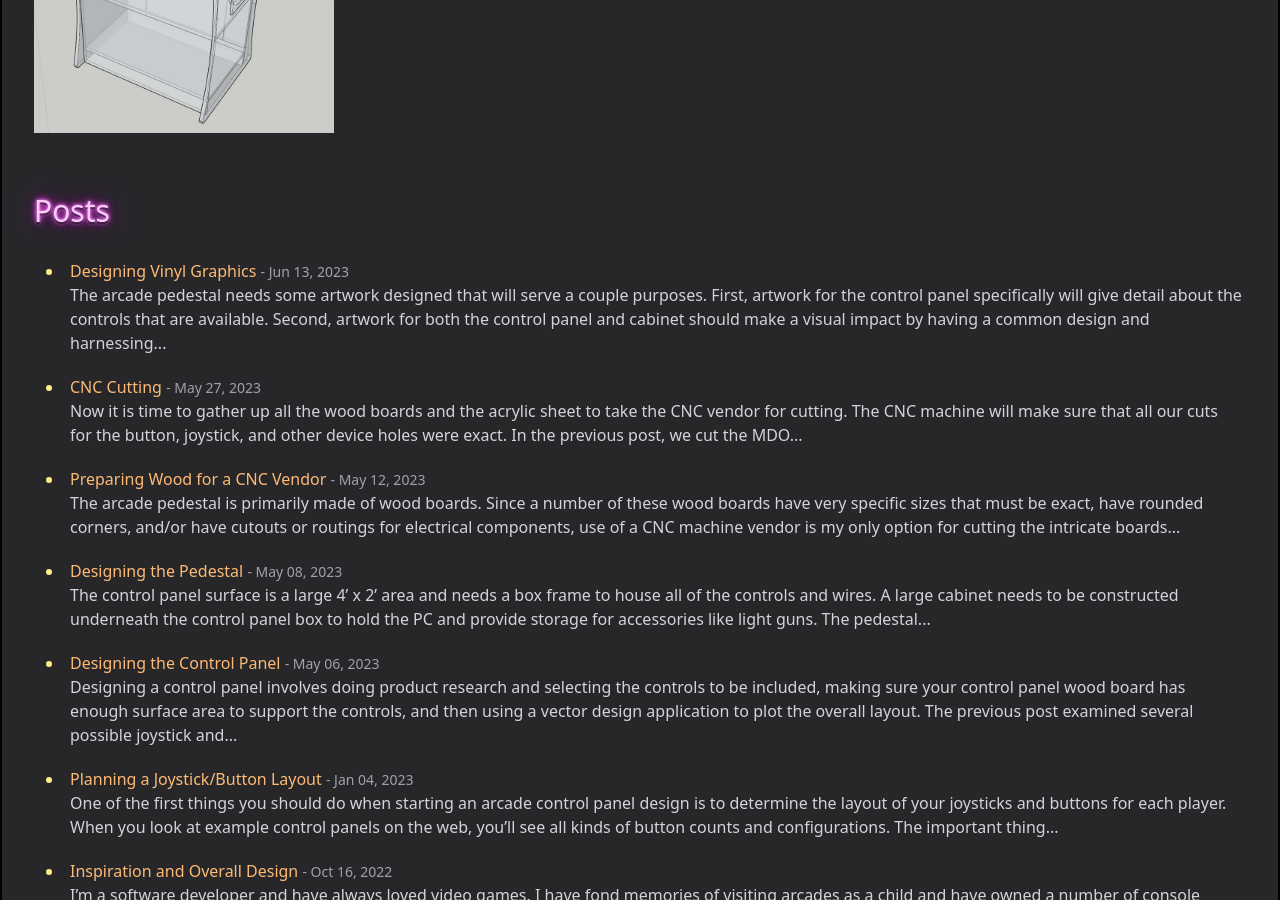
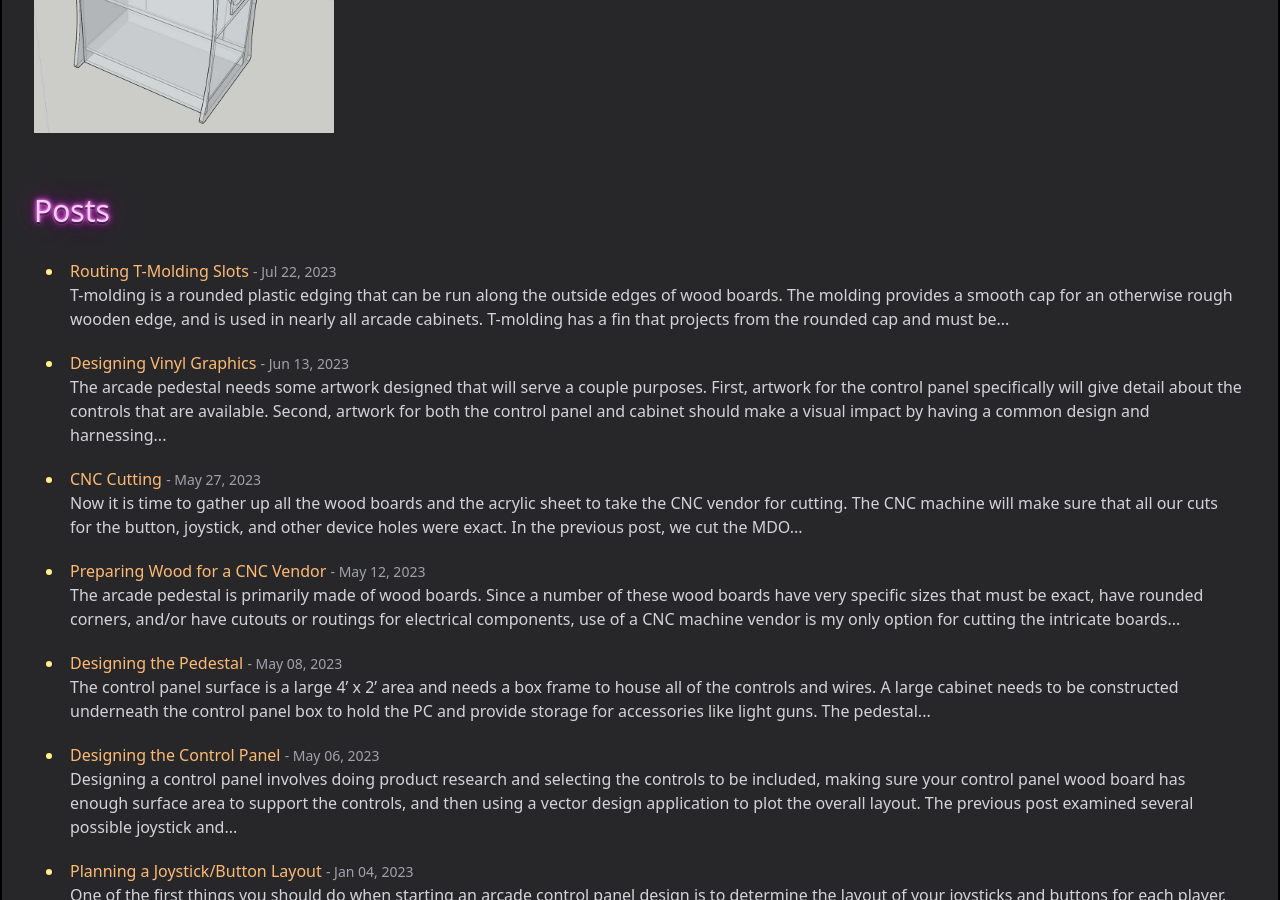
Before and after one commit to CadeBoost/cadeboost.github.io, a Jekyll site: the page built from Readme.md, in a window 1280 px wide and 900 px high, scrolled down 536 px. Built offline with Jekyll 4.4.1, drawn with Linux system fonts in a browser that asks for light colours; our own code applies the rules of GitHub Pages for plain Markdown files; some of the changed lines change nothing that is shown.

Commit message:
Added a blog post.

```diff
--- a/_posts/2023-06-13-designing-vinyl-graphics.md
+++ b/_posts/2023-06-13-designing-vinyl-graphics.md
@@ -96,4 +96,4 @@ Above is a screenshot of the printed control panel vinyl art, which if you recal
 
 The artwork for the pedestal came together really nicely.  It has the TMNT theme I wanted, while still not being overly gaudy and busy.  Best of all, the printed vinyl looks amazing and I can't wait to see how it looks once it's all assembled.
 
-The next step in building the arcade pedestal will be to return to prepping the control panel for assembly.
+In the [next post]({% post_url 2023-07-22-routing-t-molding-slots %}), we will route slots for T-molding on several boards, using a special bit.
--- /dev/null
+++ b/_posts/2023-07-22-routing-t-molding-slots.md
@@ -0,0 +1,95 @@
+---
+title: "Routing T-Molding Slots"
+description: T-molding provides a nice round edge for the ends of boards, and requires a slot to be routed for T-molding fin insertion.
+tags: pedestal cabinet router t-molding slots
+---
+
+T-molding is a rounded plastic edging that can be run along the outside edges of wood boards.  The molding provides a smooth cap for an otherwise rough wooden edge, and is used in nearly all arcade cabinets.  T-molding has a fin that projects from the rounded cap and must be fit into a slot.  The slot is cut using a router and a special slotting cutter bit.
+
+## T-Molding Anatomy
+
+It didn't take long to determine that most people purchase their arcade cabinet T-molding from [t-molding.com](https://www.t-molding.com/).  I ended up ordering two 20' rolls of [3/4" black T-molding](https://www.t-molding.com/3-4in-black-t-molding.html) from them for this project.
+
+![Black T-molding](/assets/images/posts/2023-07-22/black-tmolding-075.jpg)
+
+This image from their site shows the T-molding specifications.
+
+![T-molding Specifications](/assets/images/posts/2023-07-22/t-molding-specs.jpg)
+
+There is a rounded cap that covers the end of a 3/4" wood board and a fin extends into a slot to hold the molding in place.
+
+## Slot Cutting Materials
+
+The primary materials used in cutting T-molding slots are a router and a slotting cutter bit.
+
+### Router
+
+![Alt text](../assets/images/posts/2023-07-22/router.jpg)
+
+A router is a tool that spins an attached bit at a very high speed to shape, cut, or trim wood.  In this case, we attached a slotting cutter bit to the router.
+
+### Slotting Cutter Bit
+
+I purchased the Whiteside Slotting Cutter 1/16" 3-Wing bit, along with a Whiteside Slotting Cutter Arbor 1/4" Shank 2-3/8" Length.  After assembling these together and attaching the arbor shank to the router, I was ready to cut the slot.
+
+![Cutter bit](/assets/images/posts/2023-07-22/whiteside-6700a-cutter.jpg)
+
+## Boards Requiring Slots
+
+Three boards required slots for T-molding:
+
+- **Left pedestal side board** - 8' of molding needed
+- **Right pedestal side board** - 8' of molding needed
+- **Control panel top** - 12' of molding needed
+
+The first 20' run of T-molding that was purchased would be used for the side boards and the second run would be used for the control panel top.
+
+## The Routing Process
+
+### Clamping
+
+![Clamped wood](../assets/images/posts/2023-07-22/clamped-wood.jpg)
+
+When preparing to route anything, it's extremely important to clamp everything in place.  Any movement of wood boards can be disastrous.  And as we'll see later, keeping the router flat on the board's surface when doing cuts around complicated corners can be challenging, also leading to major problems.
+
+### Slot Location
+
+After clamping the boards down, the router bit needs to be positioned properly.  In most cases, the router bit will want to extend directly over the middle of the woods edge being cut so that the T-molding will perfectly span the board.  The two pedestal side boards were cut in this way.
+
+![Side panel corner](../assets/images/posts/2023-07-22/side-panel-corner.jpg)
+
+However the control panel top couldn't be cut in this fashion.  There will be a 3mm thick acrylic piece that sits on top of the control panel top.  I wanted the T-molding to cover the edges of that acrylic piece.  Therefore I had to shift the bit upward 3mm from board edge center to get the slot where it needed to be.
+
+![Routing control panel](../assets/images/posts/2023-07-22/routing-control-panel2.jpg)
+
+This left one issue.  Some of the wood board's lower edge would be visible under the T-molding.  What we did later on was to take another router bit that cut at a 45-degree angle, and ran that along the bottom of the control panel top board.  This created a chamfered edge that would taper away from the eyes and be minimally visible.
+
+### Routing Direction
+
+![Routing the side panel](../assets/images/posts/2023-07-22/routing-side-panel.jpg)
+
+When routing, you need to determine the spin direction of the router and move slowly around the outside perimeter of the board in the direction where the router bit is cutting into the wood.
+
+### Results
+
+Overall the slot routing went very well and turned out as expected.
+
+![Control panel corner](../assets/images/posts/2023-07-22/control-panel-corner.jpg)
+
+The slots were most difficult to cut around curves.
+
+![Control panel curves](../assets/images/posts/2023-07-22/control-panel-corner2.jpg)
+
+### Mistakes Made
+
+I had two major mistakes occur while routing the slots on the boards.  The first was near a complex rounded portion of the control panel top board.  The second was near the end of one of the side boards.  In both cases, the router didn't remain flush on the resting surface of the board and started to rise up, making the slot move upward.  Unfortunately you can't tell when this happens until you've already gone several inches.
+
+![Chewed up corner](../assets/images/posts/2023-07-22/control-panel-bad-corner.jpg)
+
+I made the difficult decision to go back and cut the slot properly after discovering the issue.  This meant that in a couple of boards, there was an area where the slot was now too wide.  We will have to compensate for this later on when inserting the T-molding by padding one side of the fin with tape or something else.
+
+## Summary
+
+Doing the T-molding slot cutting was one of the things that scared me most about this project, and it did not fail to deliver a couple big issues due to my novice skill with a router.  At least for the time being, I can kick solving the problem down the road.  But once this project is nearing completion, I'll need to find a way to secure the T-molding in place where the mistakes were made.
+
+In the next post, we'll start priming and painting wood boards.
```
Also changed, not shown: assets/images/posts/2023-07-22/black-tmolding-075.jpg (added), assets/images/posts/2023-07-22/clamped-wood.jpg (added), assets/images/posts/2023-07-22/control-panel-bad-corner.jpg (added), assets/images/posts/2023-07-22/control-panel-bad-corner2.jpg (added), assets/images/posts/2023-07-22/control-panel-bad-corner3.jpg (added), assets/images/posts/2023-07-22/control-panel-corner.jpg (added), assets/images/posts/2023-07-22/control-panel-corner2.jpg (added), assets/images/posts/2023-07-22/router.jpg (added), assets/images/posts/2023-07-22/routing-control-panel1.jpg (added), assets/images/posts/2023-07-22/routing-control-panel2.jpg (added), assets/images/posts/2023-07-22/routing-side-panel.jpg (added), assets/images/posts/2023-07-22/side-panel-corner.jpg (added), assets/images/posts/2023-07-22/t-molding-specs.jpg (added), assets/images/posts/2023-07-22/whiteside-6700a-cutter.jpg (added).
